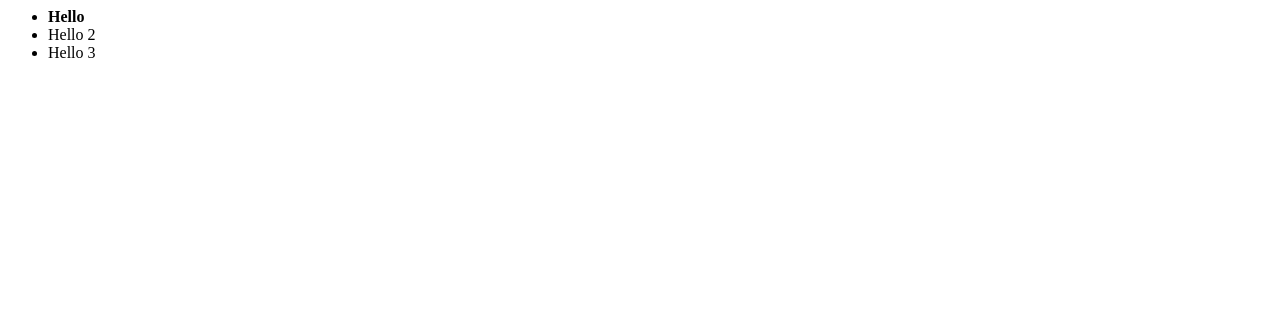
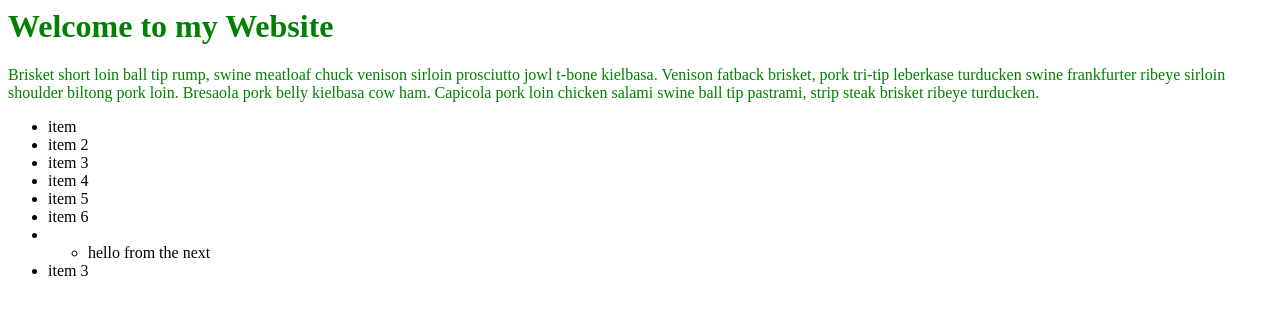
Before and after one commit to funkylarma/Javascript-Development, a plain HTML site: page TutsPlus/30 Days to Learn jQuery/index.html in a window 1280 px wide. Drawn offline with nearby package versions, Linux system fonts and the light colour scheme.

Commit message:
Day 3 - Querying the DOM

```diff
--- a/TutsPlus/30 Days to Learn jQuery/index.html
+++ b/TutsPlus/30 Days to Learn jQuery/index.html
@@ -1,30 +1,50 @@
 <html>
 	<head>
 		<title></title>
-		<script src="https://ajax.googleapis.com/ajax/libs/jquery/1.7.1/jquery.js"></script>
 		<style>
-			.emphasis {
-				font-weight: bold;
+			li {
+				color: black;
+			}
+
+			.container {
+				color: green;
 			}
 		</style>
-		<script>
-
-			$(function() {
-				$('li:first-child').addClass('emphasis');
-			});
-
-			// $(document).ready(function() {
-				// $('li:first-child').addClass('emphasis');
-			// });
-		</script>
 	</head>
 	<body>
 
-		<ul>
-			<li>Hello</li>
-			<li>Hello 2</li>
-			<li>Hello 3</li>
-		</ul>
+		<div class="container">
+
+			<h1>Welcome to my Website</h1>
+			<p>
+				Brisket short loin ball tip rump, swine meatloaf chuck venison sirloin prosciutto jowl t-bone kielbasa. Venison fatback brisket, pork tri-tip leberkase turducken swine frankfurter ribeye sirloin shoulder biltong pork loin. Bresaola pork belly kielbasa cow ham. Capicola pork loin chicken salami swine ball tip pastrami, strip steak brisket ribeye turducken.
+			</p>
+
+			<div class="container">
+				<ul class="emphasis">
+					<li>item</li>
+					<li>item 2</li>
+					<li>item 3</li>
+					<li>item 4</li>
+					<li>item 5</li>
+					<li>item 6</li>
+					<li>
+						<ul>
+							<li>hello from the next</li>
+						</ul>
+					</li>
+					<li>item 3</li>
+				</ul>
+			</div>
+
+		</div><!-- .container -->
+
+		<script src="https://ajax.googleapis.com/ajax/libs/jquery/1.7.1/jquery.js"></script>
+		<script>
+			//$('ul.emphasis').children('li').last().text('added with jQuery');
+			console.log($('ul').parents('div.container'));
+			console.log($('ul').closest('div.container'));
+		</script>
 
 	</body>
 
```
